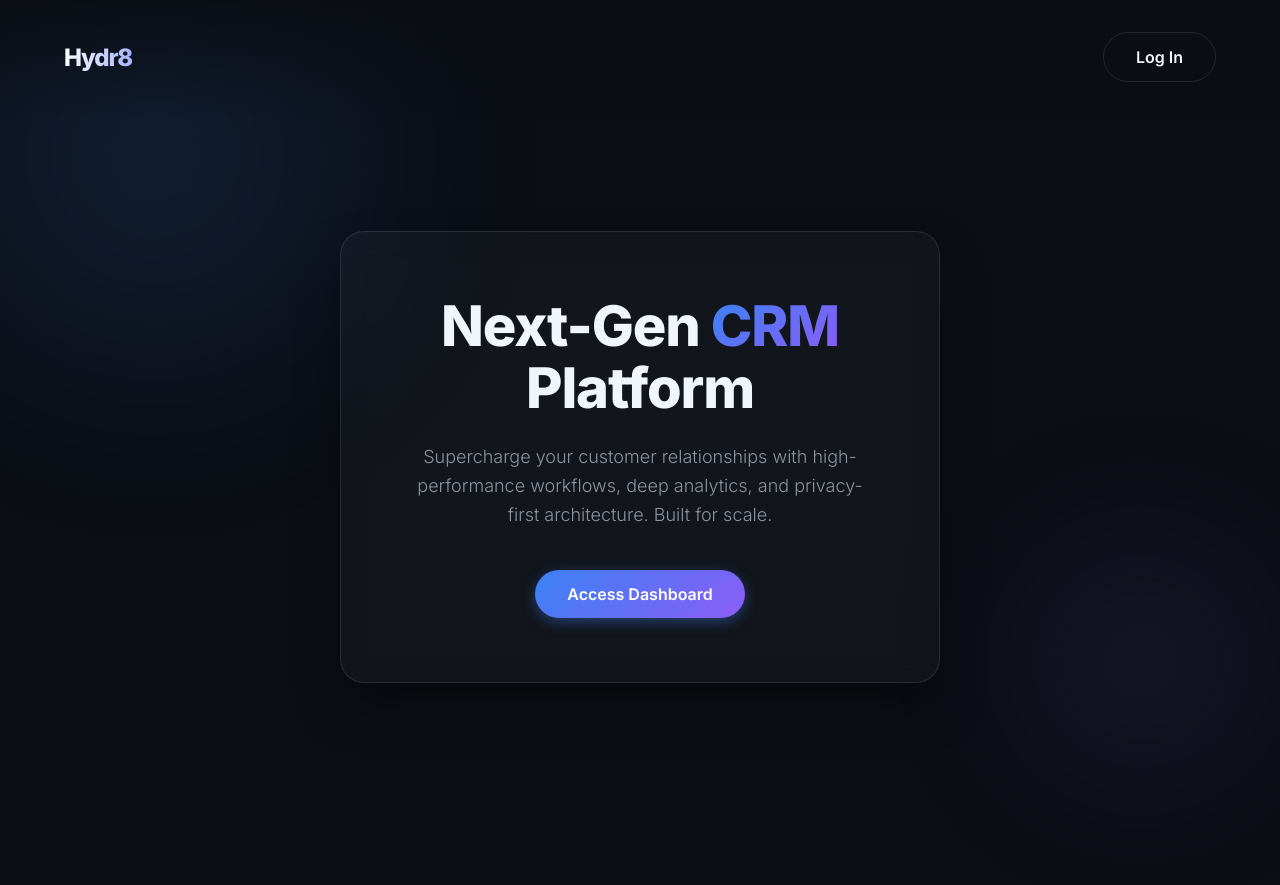
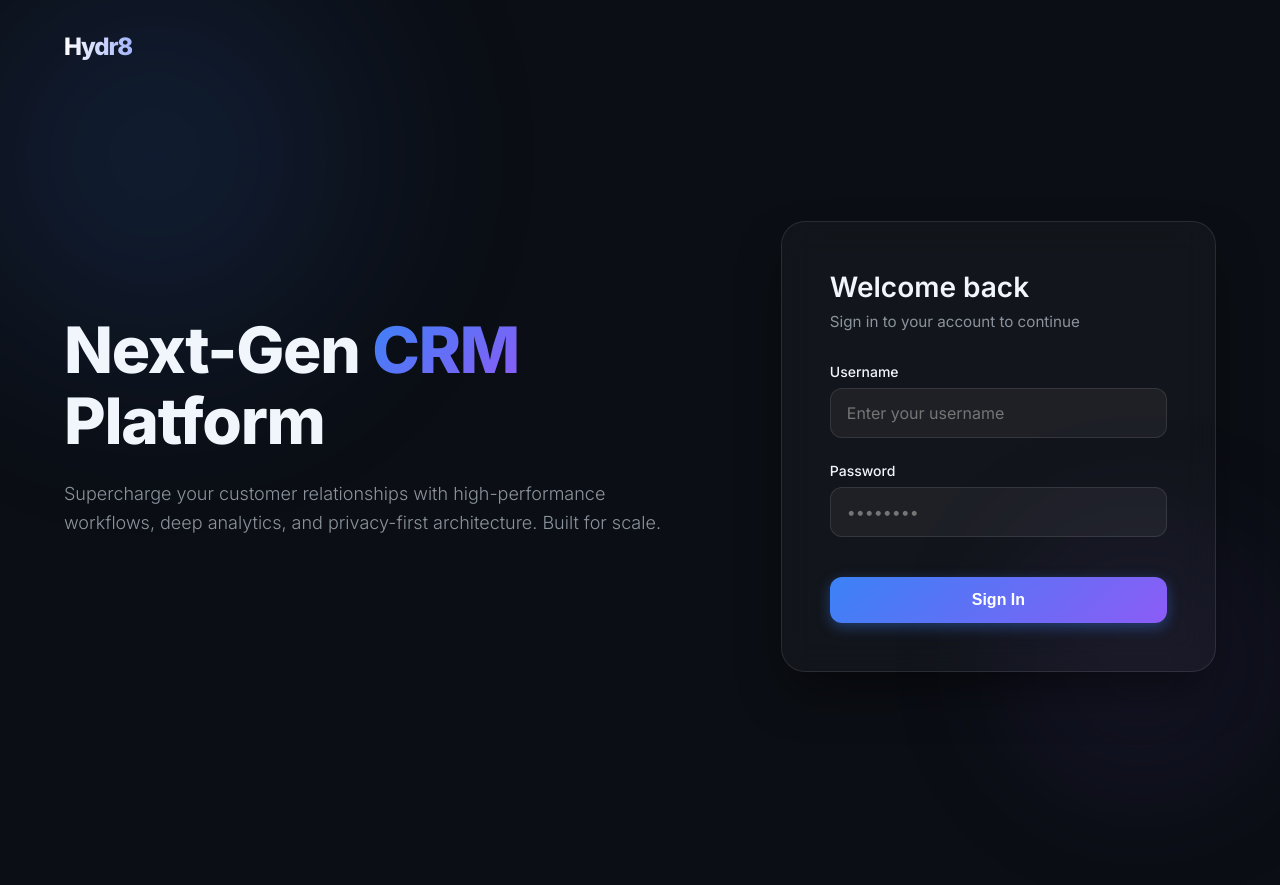
Before and after one commit to marcusAlmo/hydr8, a Django app: page / in a window 1280 px wide; the page is wider, and only the part inside the window is pictured. Run offline with Django 5.2, Linux system fonts and the light colour scheme; some libraries are stand-ins or nearby versions.

Commit message:
feat: redesign index page with a split hero layout and integrated login form

```diff
--- a/server/apps/users/templates/users/index.html
+++ b/server/apps/users/templates/users/index.html
@@ -1,14 +1,16 @@
 <!DOCTYPE html>
 <html lang="en">
+
 <head>
     <meta charset="UTF-8">
     <meta name="viewport" content="width=device-width, initial-scale=1.0">
     <title>Welcome to Hydr8 CRM</title>
-    <meta name="description" content="Hydr8 CRM - Next generation customer relationship management built for performance.">
+    <meta name="description"
+        content="Hydr8 CRM - Next generation customer relationship management built for performance.">
     <!-- Google Fonts -->
     <link rel="preconnect" href="https://fonts.googleapis.com">
     <link rel="preconnect" href="https://fonts.gstatic.com" crossorigin>
-    <link href="https://fonts.googleapis.com/css2?family=Inter:wght@300;400;600;800&display=swap" rel="stylesheet">
+    <link href="https://fonts.googleapis.com/css2?family=Inter:wght@300;400;500;600;800&display=swap" rel="stylesheet">
 
     <style>
         :root {
@@ -19,6 +21,8 @@
             --text-secondary: #8B949E;
             --accent-glow: #3B82F6;
             --accent-glow-secondary: #8B5CF6;
+            --input-bg: rgba(255, 255, 255, 0.05);
+            --input-border: rgba(255, 255, 255, 0.1);
 
             /* Glassmorphism */
             --glass-border: rgba(255, 255, 255, 0.1);
@@ -71,8 +75,15 @@
         }
 
         @keyframes pulse-slow {
-            0% { transform: scale(0.8) translate(0, 0); opacity: 0.1; }
-            100% { transform: scale(1.2) translate(50px, 50px); opacity: 0.2; }
+            0% {
+                transform: scale(0.8) translate(0, 0);
+                opacity: 0.1;
+            }
+
+            100% {
+                transform: scale(1.2) translate(50px, 50px);
+                opacity: 0.2;
+            }
         }
 
         /* Navbar */
@@ -83,7 +94,7 @@
             justify-content: space-between;
             align-items: center;
             padding: 2rem 5%;
-            background: linear-gradient(to bottom, rgba(11, 14, 20, 0.9), transparent);
+            background: transparent;
         }
 
         .brand {
@@ -100,32 +111,36 @@
             position: relative;
             z-index: 10;
             flex: 1;
-            display: flex;
-            justify-content: center;
+            display: grid;
+            grid-template-columns: 1.2fr 0.8fr;
+            gap: 4rem;
             align-items: center;
-            padding: 2rem;
+            padding: 2rem 5%;
+            max-width: 1400px;
+            margin: 0 auto;
+            width: 100%;
         }
 
-        /* Glassmorphism Card */
-        .hero-card {
-            background: var(--glass-bg);
-            backdrop-filter: var(--glass-blur);
-            -webkit-backdrop-filter: var(--glass-blur);
-            border: 1px solid var(--glass-border);
-            border-radius: 24px;
-            padding: 4rem;
-            max-width: 600px;
-            text-align: center;
-            box-shadow: 0 25px 50px -12px rgba(0, 0, 0, 0.5);
-            transition: transform 0.4s cubic-bezier(0.175, 0.885, 0.32, 1.275);
+        @media (max-width: 960px) {
+            main {
+                grid-template-columns: 1fr;
+                text-align: center;
+                gap: 3rem;
+            }
         }
 
-        .hero-card:hover {
-            transform: translateY(-8px);
+        .hero-content {
+            padding-right: 2rem;
+        }
+
+        @media (max-width: 960px) {
+            .hero-content {
+                padding-right: 0;
+            }
         }
 
         .hero-title {
-            font-size: 3.5rem;
+            font-size: 4rem;
             font-weight: 800;
             line-height: 1.1;
             margin-bottom: 1.5rem;
@@ -144,6 +159,72 @@
             margin-bottom: 2.5rem;
             line-height: 1.6;
             font-weight: 300;
+            max-width: 600px;
+        }
+
+        @media (max-width: 960px) {
+            .hero-subtitle {
+                margin: 0 auto 2.5rem auto;
+            }
+        }
+
+        /* Glassmorphism Card for Login */
+        .login-card {
+            background: var(--glass-bg);
+            backdrop-filter: var(--glass-blur);
+            -webkit-backdrop-filter: var(--glass-blur);
+            border: 1px solid var(--glass-border);
+            border-radius: 24px;
+            padding: 3rem;
+            box-shadow: 0 25px 50px -12px rgba(0, 0, 0, 0.5);
+            width: 100%;
+            max-width: 450px;
+            margin: 0 auto;
+        }
+
+        .login-card h2 {
+            font-size: 1.75rem;
+            font-weight: 600;
+            margin-bottom: 0.5rem;
+        }
+
+        .login-card p {
+            color: var(--text-secondary);
+            font-size: 0.95rem;
+            margin-bottom: 2rem;
+        }
+
+        /* Form Styles */
+        .form-group {
+            margin-bottom: 1.5rem;
+            text-align: left;
+        }
+
+        .form-label {
+            display: block;
+            font-size: 0.875rem;
+            font-weight: 500;
+            color: var(--text-primary);
+            margin-bottom: 0.5rem;
+        }
+
+        .form-input {
+            width: 100%;
+            padding: 0.875rem 1rem;
+            background: var(--input-bg);
+            border: 1px solid var(--input-border);
+            border-radius: 12px;
+            color: var(--text-primary);
+            font-family: 'Inter', sans-serif;
+            font-size: 1rem;
+            transition: all 0.3s ease;
+        }
+
+        .form-input:focus {
+            outline: none;
+            border-color: var(--accent-glow);
+            background: rgba(255, 255, 255, 0.08);
+            box-shadow: 0 0 0 2px rgba(59, 130, 246, 0.2);
         }
 
         /* Premium Buttons */
@@ -154,11 +235,12 @@
             padding: 0.875rem 2rem;
             font-size: 1rem;
             font-weight: 600;
-            border-radius: 9999px;
+            border-radius: 12px;
             text-decoration: none;
             transition: all 0.3s ease;
             cursor: pointer;
             border: none;
+            width: 100%;
         }
 
         .btn-primary {
@@ -167,6 +249,7 @@
             box-shadow: 0 4px 14px 0 rgba(59, 130, 246, 0.39);
             position: relative;
             overflow: hidden;
+            margin-top: 1rem;
         }
 
         /* Button inner glare effect */
@@ -177,67 +260,73 @@
             left: -50%;
             width: 200%;
             height: 200%;
-            background: rgba(255,255,255,0.1);
+            background: rgba(255, 255, 255, 0.1);
             transform: rotate(45deg) scale(0);
             transition: transform 0.6s ease;
         }
 
         .btn-primary:hover {
             box-shadow: 0 6px 20px 0 rgba(59, 130, 246, 0.5);
-            transform: scale(1.05);
+            transform: translateY(-2px);
         }
 
         .btn-primary:hover::after {
             transform: rotate(45deg) scale(1);
         }
 
-        .btn-secondary {
-            background: transparent;
-            color: var(--text-primary);
-            border: 1px solid var(--glass-border);
-            margin-left: 1rem;
+        /* HTMX Indicator */
+        .htmx-indicator {
+            display: none;
         }
-
-        .btn-secondary:hover {
-            background: rgba(255, 255, 255, 0.05);
-        }
-
-        /* Login Form within modal (placeholder for HTMX) */
-        .login-container {
-            display: flex;
-            gap: 1rem;
-            justify-content: center;
+        .htmx-request .htmx-indicator {
+            display: inline-block;
+            margin-left: 0.5rem;
         }
     </style>
 </head>
+
 <body>
     <div class="ambient-glow"></div>
     <div class="ambient-glow-alt"></div>
 
     <nav>
         <div class="brand">Hydr8</div>
-        <!-- This button can trigger an HTMX request to load the login form in a modal -->
-        <a href="/login/" class="btn btn-secondary" hx-get="/login/" hx-target="#modal-root" hx-swap="innerHTML">Log In</a>
     </nav>
 
     <main>
-        <div class="hero-card">
+        <div class="hero-content">
             <h1 class="hero-title">Next-Gen <span>CRM</span> Platform</h1>
             <p class="hero-subtitle">
-                Supercharge your customer relationships with high-performance workflows, deep analytics, and privacy-first architecture. Built for scale.
+                Supercharge your customer relationships with high-performance workflows, deep analytics, and
+                privacy-first architecture. Built for scale.
             </p>
-            <div class="login-container">
-                <a href="/login/" class="btn btn-primary" hx-get="/login/" hx-target="#modal-root" hx-swap="innerHTML">
-                    Access Dashboard
-                </a>
-            </div>
+        </div>
+
+        <div class="login-card">
+            <h2>Welcome back</h2>
+            <p>Sign in to your account to continue</p>
+
+            <!-- Login Form leveraging HTMX -->
+            <form hx-post="/login/" hx-target="this" hx-swap="outerHTML">
+                {% csrf_token %}
+                <div class="form-group">
+                    <label class="form-label" for="username">Username</label>
+                    <input type="text" id="username" name="username" class="form-input" placeholder="Enter your username" required>
+                </div>
+                <div class="form-group">
+                    <label class="form-label" for="password">Password</label>
+                    <input type="password" id="password" name="password" class="form-input" placeholder="••••••••" required>
+                </div>
+                <button type="submit" class="btn btn-primary">
+                    Sign In
+                    <span class="htmx-indicator">...</span>
+                </button>
+            </form>
         </div>
     </main>
-
-    <!-- HTMX Modal Root for dynamic form loading -->
-    <div id="modal-root"></div>
 
     <!-- Optional: Include HTMX for standardizing dynamic interactions without JS frameworks -->
     <script src="https://unpkg.com/htmx.org@1.9.10"></script>
 </body>
+
 </html>
```
